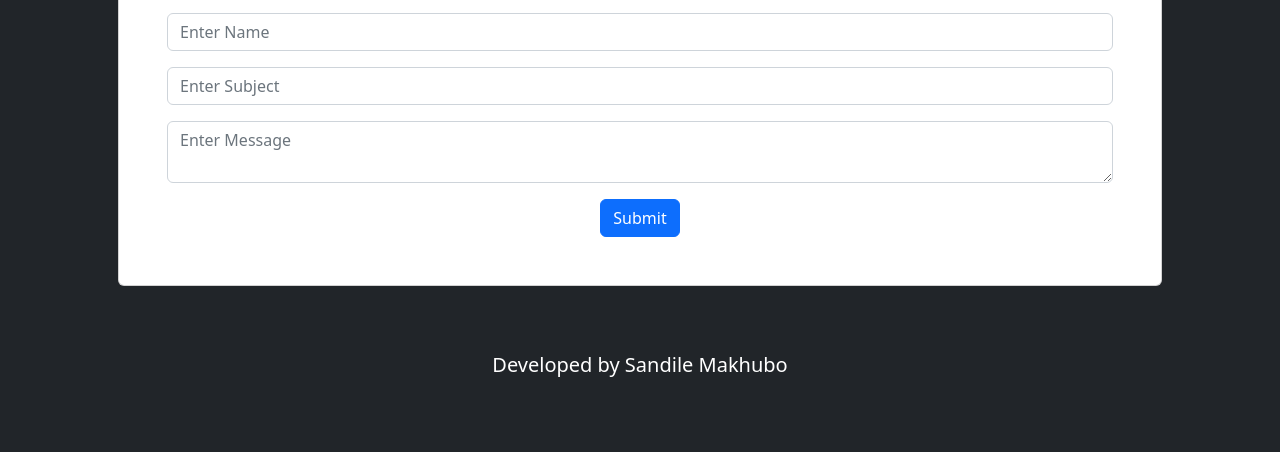
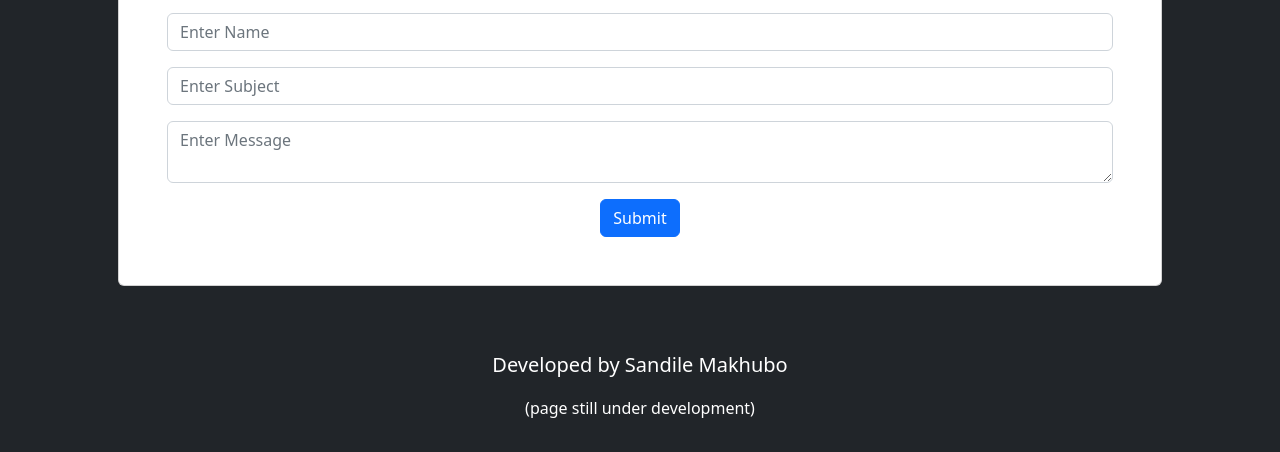
Before and after one commit to Kingsanz97/Sandile-bootstrap-portfolio, a plain HTML site: page index.html in a window 1280 px wide. Shown: the part 2781-3233 px from the top of the page. Before the commit the page ends 3193 px from the top, so only its background shows below. Drawn offline with nearby package versions, Linux system fonts and the light colour scheme.

Commit message:
addded footer note

```diff
--- a/index.html
+++ b/index.html
@@ -225,6 +225,8 @@
 <footer class="bg-dark text-center text-white">
   <div class="container p-3">
     <p class="lead">Developed by Sandile Makhubo</p>
+      <p>(page still under development)
+    </p>
   </div>
 </footer>
 
```
